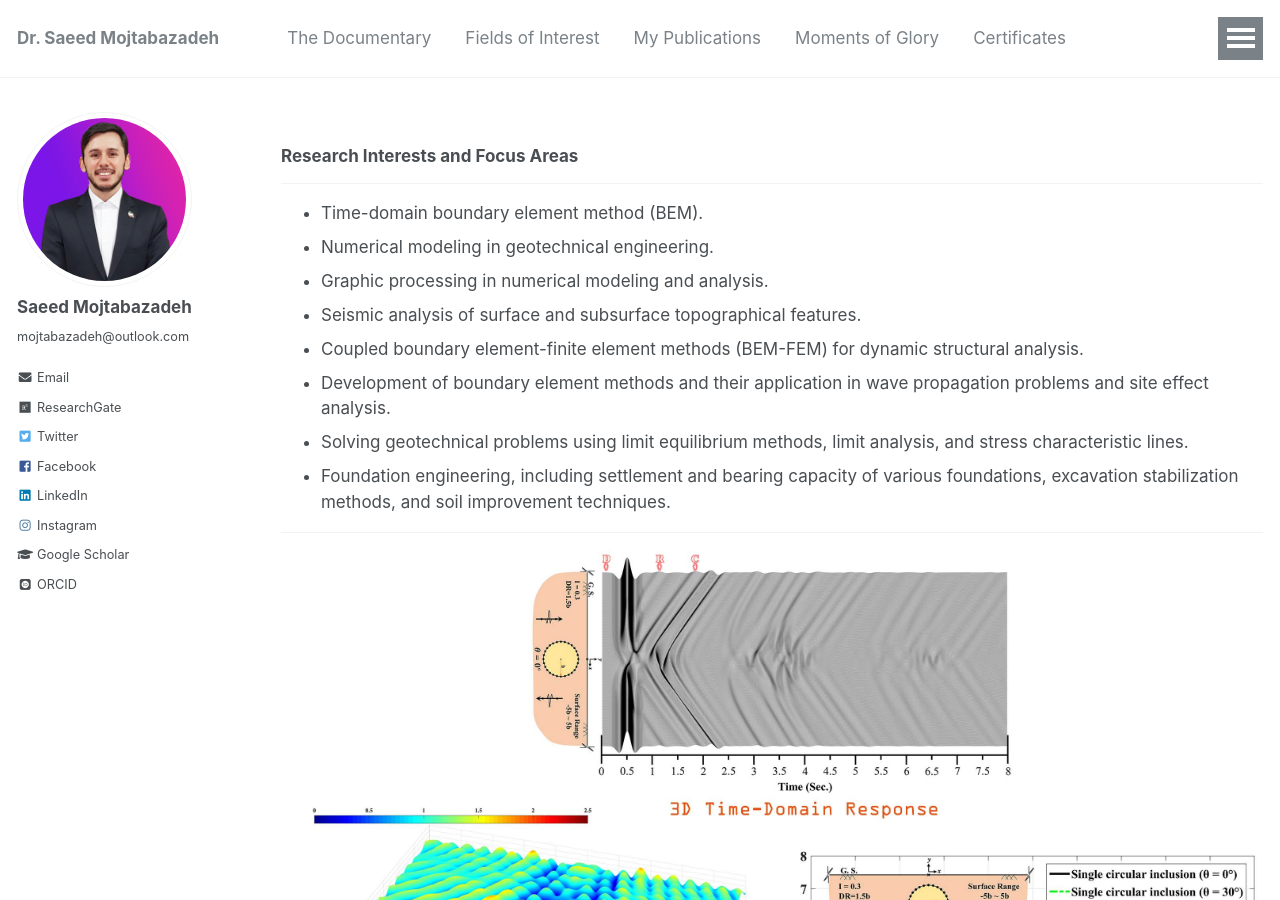
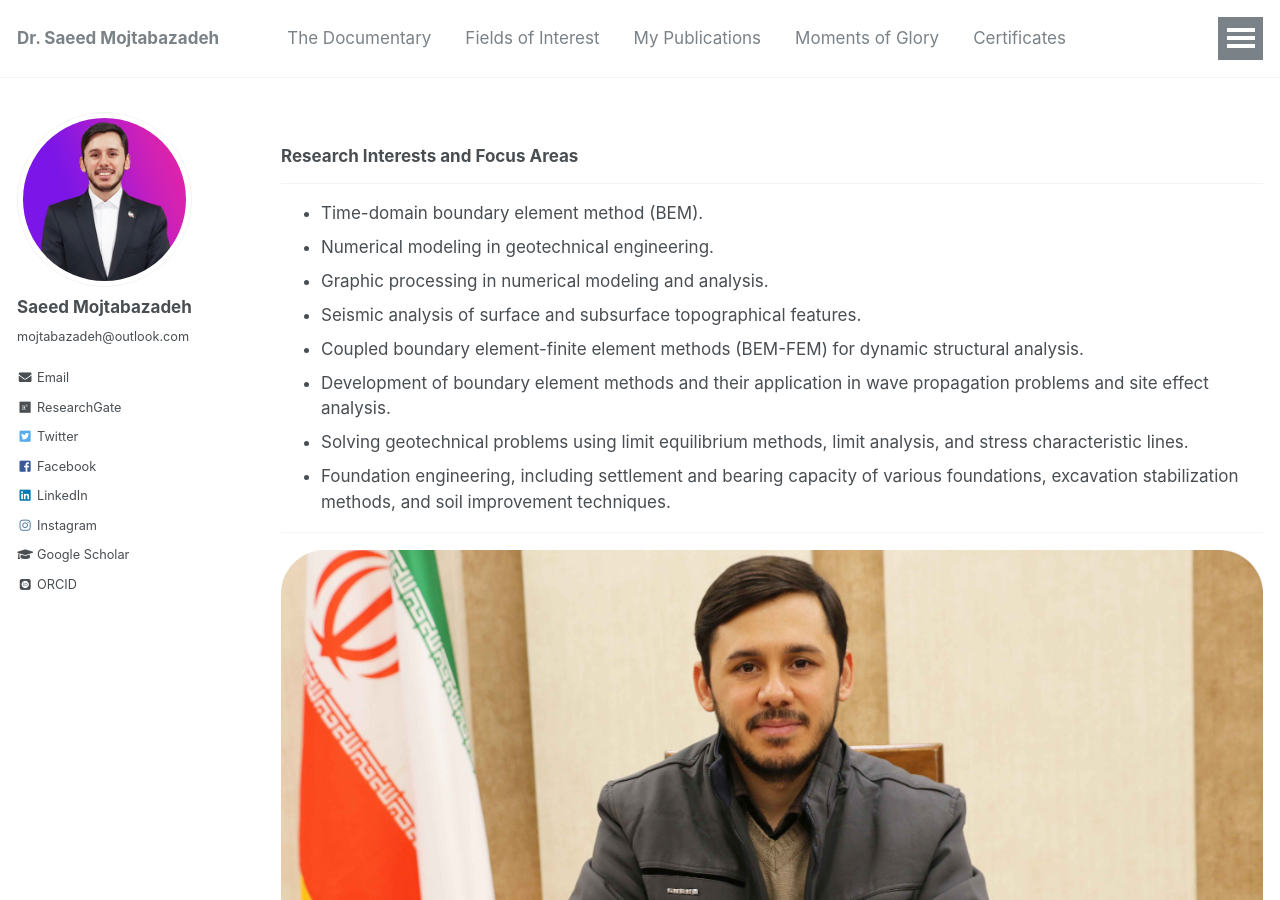
Before and after one commit to mojtabazadeh/mojtabazadeh.github.io, a Jekyll site: the page built from _pages/interests.md, in a window 1280 px wide and 900 px high. Built offline with Jekyll 4.4.1, drawn with Linux system fonts in a browser that asks for light colours; some web fonts are replaced.

Commit message:
Update interests.md

```diff
--- a/_pages/interests.md
+++ b/_pages/interests.md
@@ -18,6 +18,6 @@ ___
 
 ___
 
-  ![The DASBEM Project](https://github.com/mojtabazadeh/mojtabazadeh.github.io/blob/main/images/The%20DASBEM%20Project%20Results.jpg?raw=true)
+  ![Dr. Saeed Mojtabazadeh](https://github.com/mojtabazadeh/mojtabazadeh.github.io/blob/main/images/IMG_3651ededge.jpg?raw=true)
 
 ___
```
